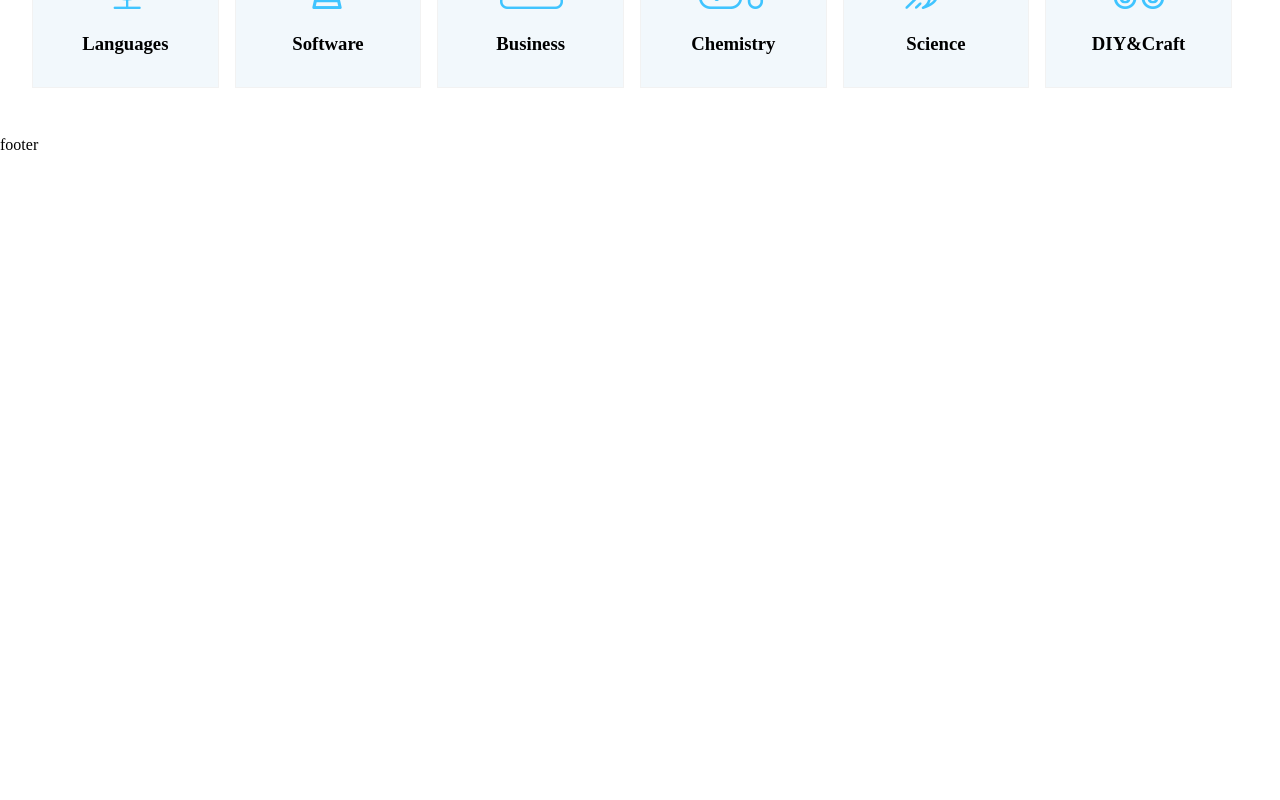
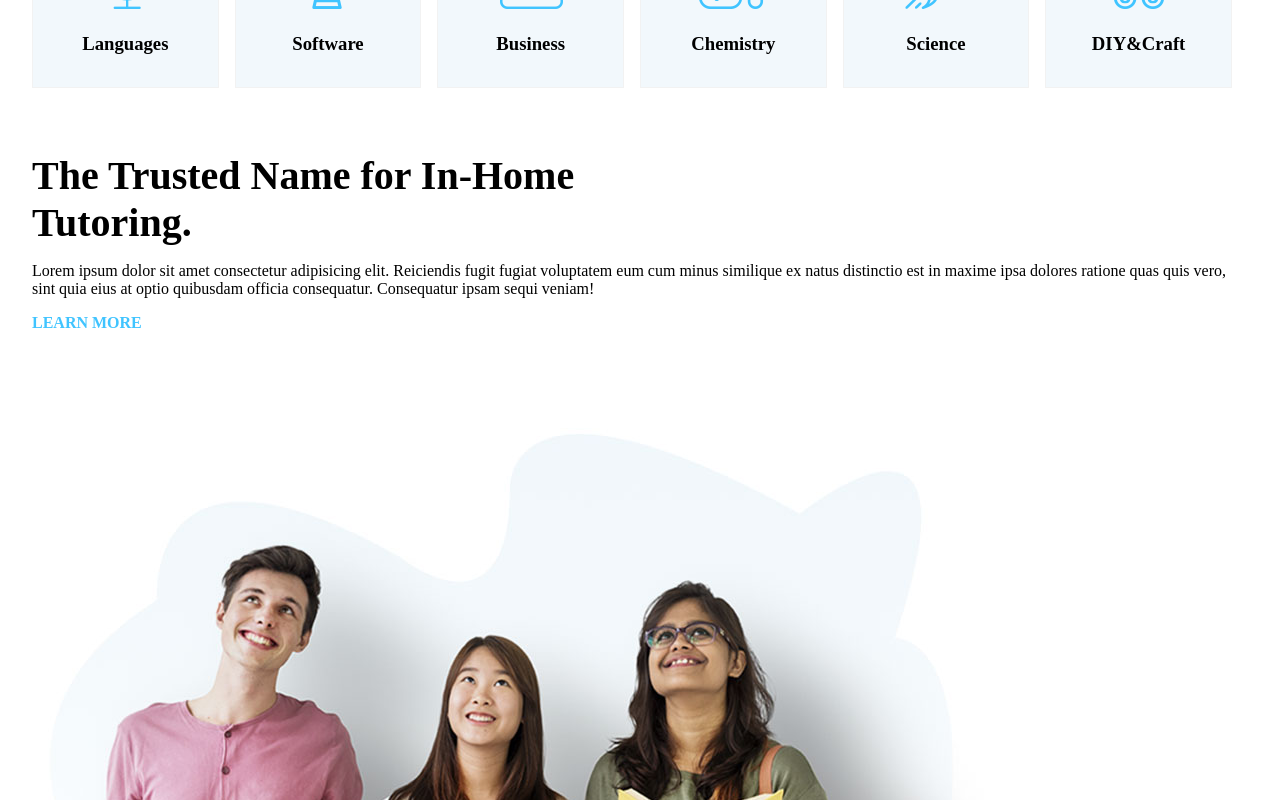
Before and after one commit to alessiavozzo/proj-html-vuejs, a Vue app: page / in a window 1280 px wide. Shown: the part 820-1620 px from the top of the page. Before the commit the page ends 974 px from the top, so only its background shows below. Built offline with nearby package versions, Linux system fonts and the light colour scheme.

Commit message:
add tutoring section component

```diff
--- a/src/components/AppFooter.vue
+++ b/src/components/AppFooter.vue
@@ -5,7 +5,7 @@ export default {
 </script>
 
 <template>
-    footer
+
 </template>
 
 
--- a/src/components/AppMain.vue
+++ b/src/components/AppMain.vue
@@ -1,10 +1,12 @@
 <script>
 import SubjectsSection from './SubjectsSection.vue';
+import TutoringSection from './TutoringSection.vue'
 
 export default {
     name: "AppMain",
     components: {
         SubjectsSection,
+        TutoringSection
     },
     data() {
         return {
@@ -19,6 +21,9 @@ export default {
         <!-- subjects section: subject cards -->
         <SubjectsSection />
 
+        <!-- tutoring section -->
+        <TutoringSection />
+
     </main>
 </template>
 
--- /dev/null
+++ b/src/components/TutoringSection.vue
@@ -0,0 +1,49 @@
+<script>
+export default {
+    name: "TutoringSection"
+}
+</script>
+
+
+<template>
+    <section id="tutoring">
+        <div class="container">
+            <div class="text d-flex">
+                <h2>The Trusted Name for In-Home Tutoring.</h2>
+                <p>Lorem ipsum dolor sit amet consectetur adipisicing elit. Reiciendis fugit fugiat voluptatem eum cum
+                    minus similique ex natus distinctio est in maxime ipsa dolores ratione quas quis vero, sint quia
+                    eius at optio quibusdam officia consequatur. Consequatur ipsam sequi veniam!</p>
+                <a href="#">Learn more</a>
+            </div>
+            <div class="image">
+                <img src="/img/h5-img-1.jpg" alt="students-looking-up">
+            </div>
+
+        </div>
+    </section>
+
+</template>
+
+
+<style scoped>
+#tutoring {
+    padding: 1rem 0;
+
+    .text {
+        flex-direction: column;
+        gap: 1rem;
+        padding-bottom: 2rem;
+
+        h2 {
+            width: 50%;
+            font-size: 2.5rem;
+        }
+
+        a {
+            font-weight: bold;
+            text-transform: uppercase;
+            color: var(--academy-primary);
+        }
+    }
+}
+</style>
```
